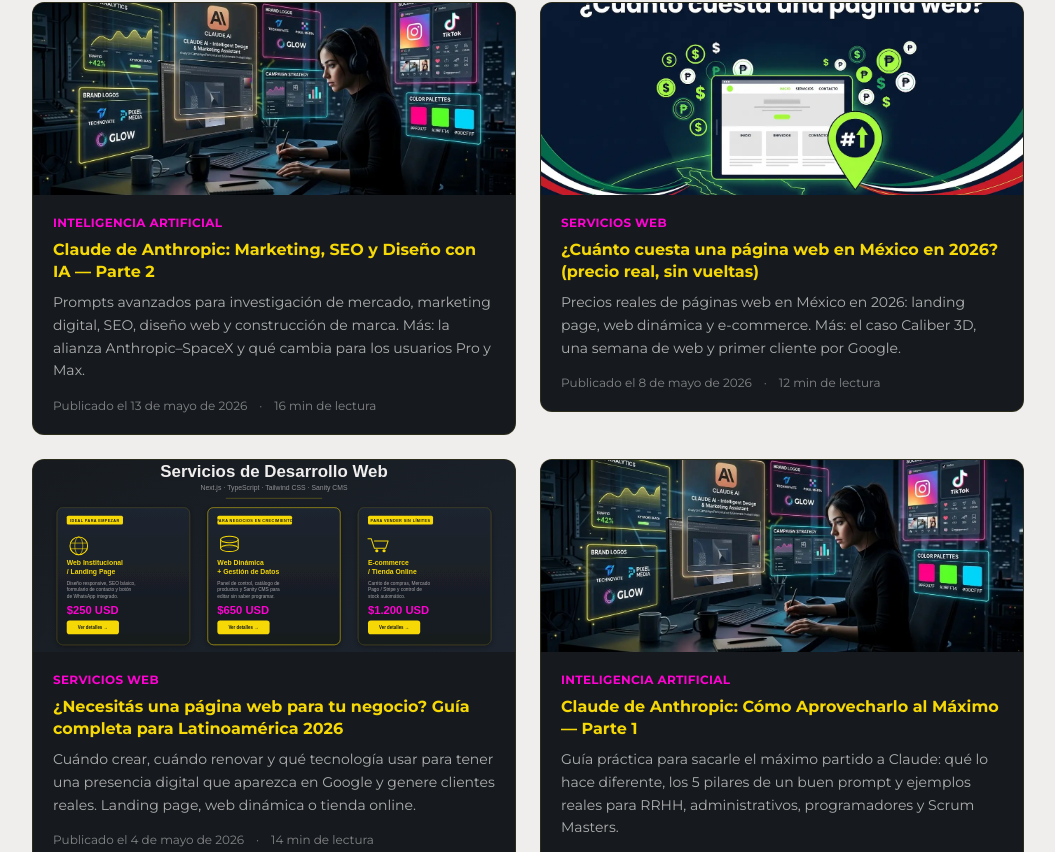
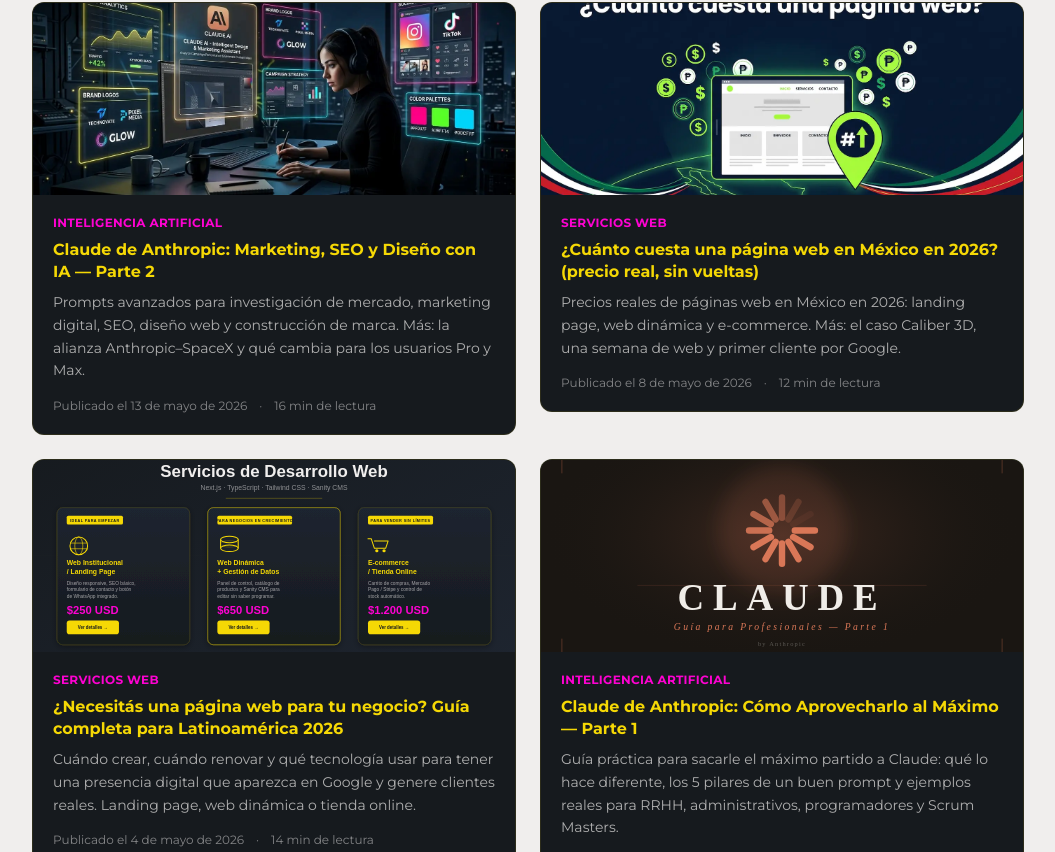
Before and after one commit to Ezzeorazi/mi-portafolio, a Next.js app: page /blog in a window 1280 px wide. Shown: the part 348-1200 px from the top of the page, without its empty margins (112-1167 px from the left). Built offline with nearby package versions, Linux system fonts and the light colour scheme.

Commit message:
change image post

```diff
--- a/data/posts.ts
+++ b/data/posts.ts
@@ -190,7 +190,7 @@
   {
     id: 17,
     slug: 'claude-ia-guia-prompts-profesionales',
-    image: 'images/blog/claude-prompts-marketing-parte2.webp',
+    image: 'images/blog/claude-guia-prompts.svg',
     title: 'Claude de Anthropic: Cómo Aprovecharlo al Máximo — Parte 1',
     category: 'Inteligencia Artificial',
     description: 'Guía práctica para sacarle el máximo partido a Claude: qué lo hace diferente, los 5 pilares de un buen prompt y ejemplos reales para RRHH, administrativos, programadores y Scrum Masters.',
```
